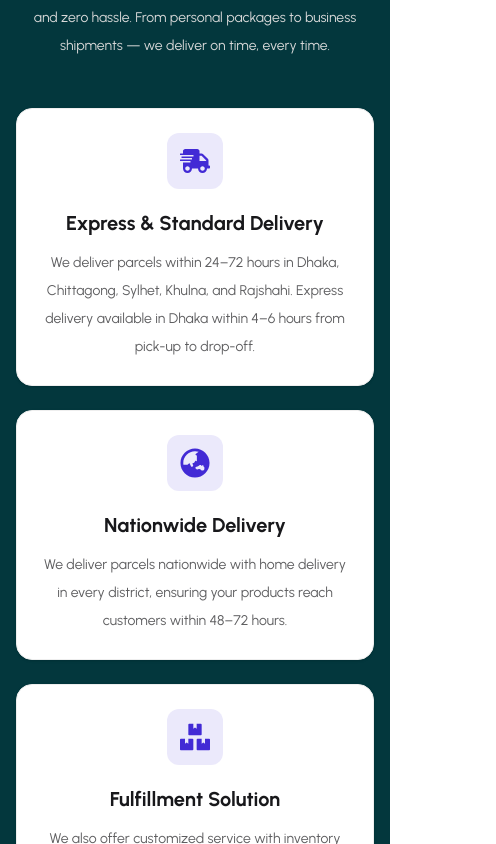
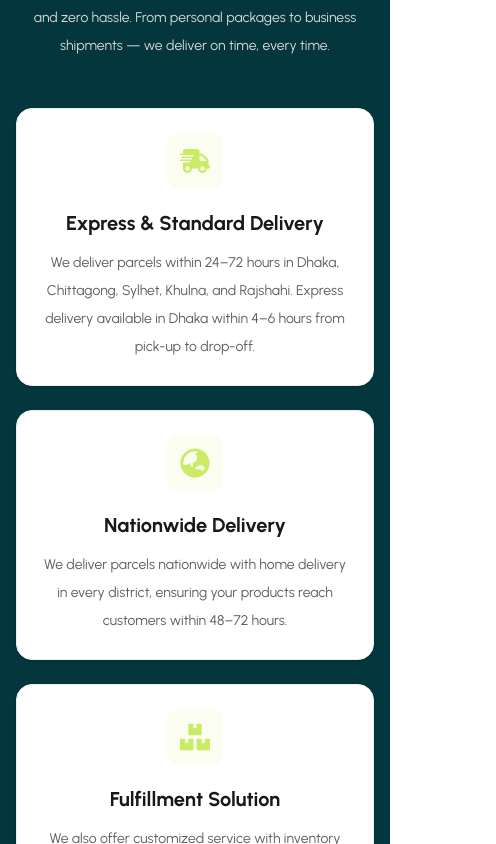
Before and after one commit to Srabonti721/zap-shift-client, a React (Vite) app: page / in a window 390 px wide. Shown: the part 1520-2364 px from the top of the page, 496 px wide, since content can reach past the window. Built offline with nearby package versions, Linux system fonts and the light colour scheme.

Commit message:
added be merchant section

```diff
--- /dev/null
+++ b/src/Pages/Home/Home/BeMerchant.jsx
@@ -0,0 +1,25 @@
+import React from 'react'
+import merchant  from "../../../assets/location-merchant.png"
+const BeMerchant = () => {
+  return (
+<div className="hero bg-[#03373D] p-20 rounded-4xl">
+  <div className="hero-content flex-col lg:flex-row-reverse">
+    <img
+      alt="Tailwind CSS hero component"
+      src={merchant}
+      className="max-w-sm rounded-lg shadow-2xl"
+    />
+    <div>
+      <h1 className="text-5xl text-white font-bold">Merchant and Customer Satisfaction is Our First Priority</h1>
+      <p className="py-6 text-white">
+       We offer the lowest delivery charge with the highest value along with 100% safety of your product. Pathao courier delivers your parcels in every corner of Bangladesh right on time.
+      </p>
+      <button className="btn btn-primary text-black rounded-full">Become a Merchant</button>
+      <button className="btn btn-primary text-primary btn-outline rounded-full ml-2">Earn with Profast Courier</button>
+    </div>
+  </div>
+</div>
+  )
+}
+
+export default BeMerchant
--- a/src/Pages/Home/Home/Features.jsx
+++ b/src/Pages/Home/Home/Features.jsx
@@ -59,7 +59,6 @@
     </div>
   ))}
 </div>
-
         {/* Section Bottom Dotted Border */}
         <div className="border-b-2 border-dashed border-gray-300 mt-10"></div>
 
--- a/src/Pages/Home/Home/Home.jsx
+++ b/src/Pages/Home/Home/Home.jsx
@@ -4,6 +4,7 @@
 import ClientLogoMarquee from './ClientLogoMarquee/ClientLogoMarquee'
 import HowItWork from './HowItWorkSction/HowItWork'
 import Features from './Features'
+import BeMerchant from './BeMerchant'
 
 const Home = () => {
   return (
@@ -13,6 +14,7 @@
       <OurServices/>
       <ClientLogoMarquee/>
       <Features/>
+      <BeMerchant/>
     </div>
   )
 }
--- a/src/index.css
+++ b/src/index.css
@@ -1,6 +1,15 @@
 @import url('https://fonts.googleapis.com/css2?family=Urbanist:ital,wght@0,100..900;1,100..900&display=swap');
 @import "tailwindcss";
-@plugin "daisyui";
+
+@plugin "daisyui"{
+      themes: light --default, dark --prefersdark;
+}
+@plugin "daisyui/theme" {
+  name: "light";
+  default: true;
+  --color-primary: #CAEB66;
+  --color-secondary: #03373D;
+}
 
 .font-urbanist {
     font-family: "Urbanist", sans-serif;
```
